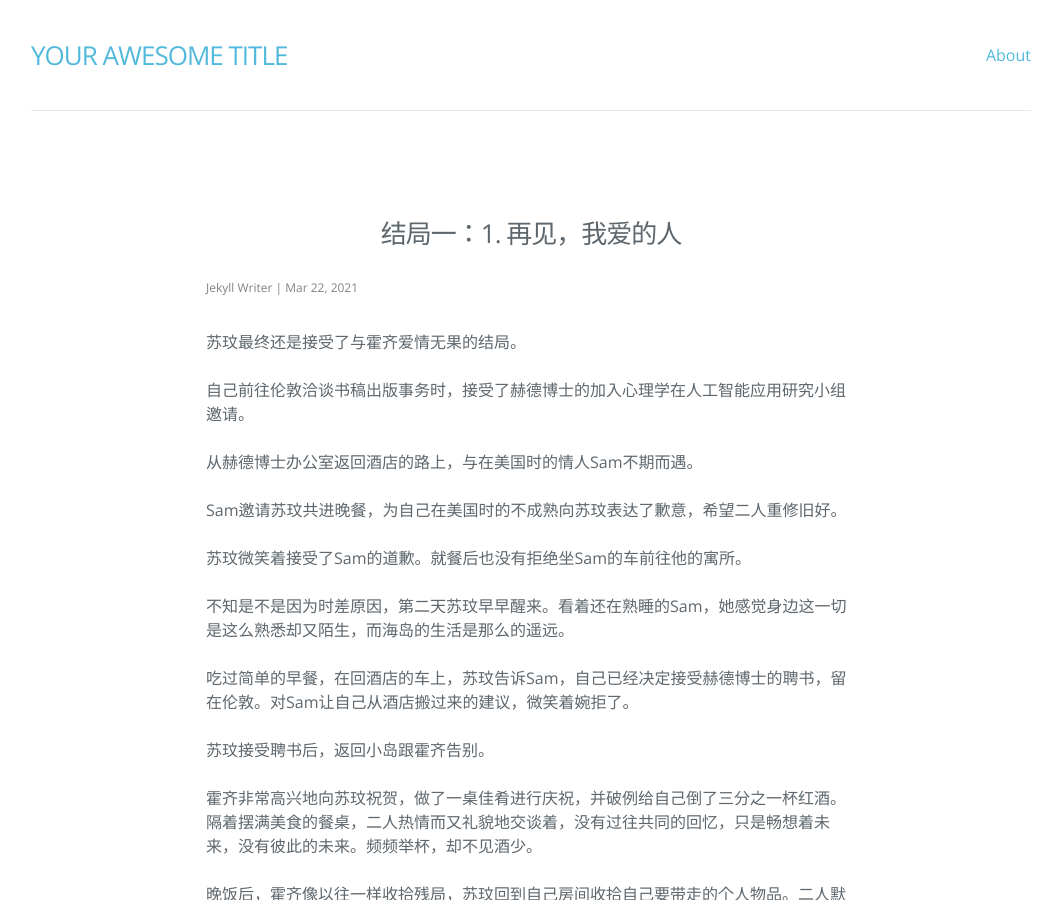
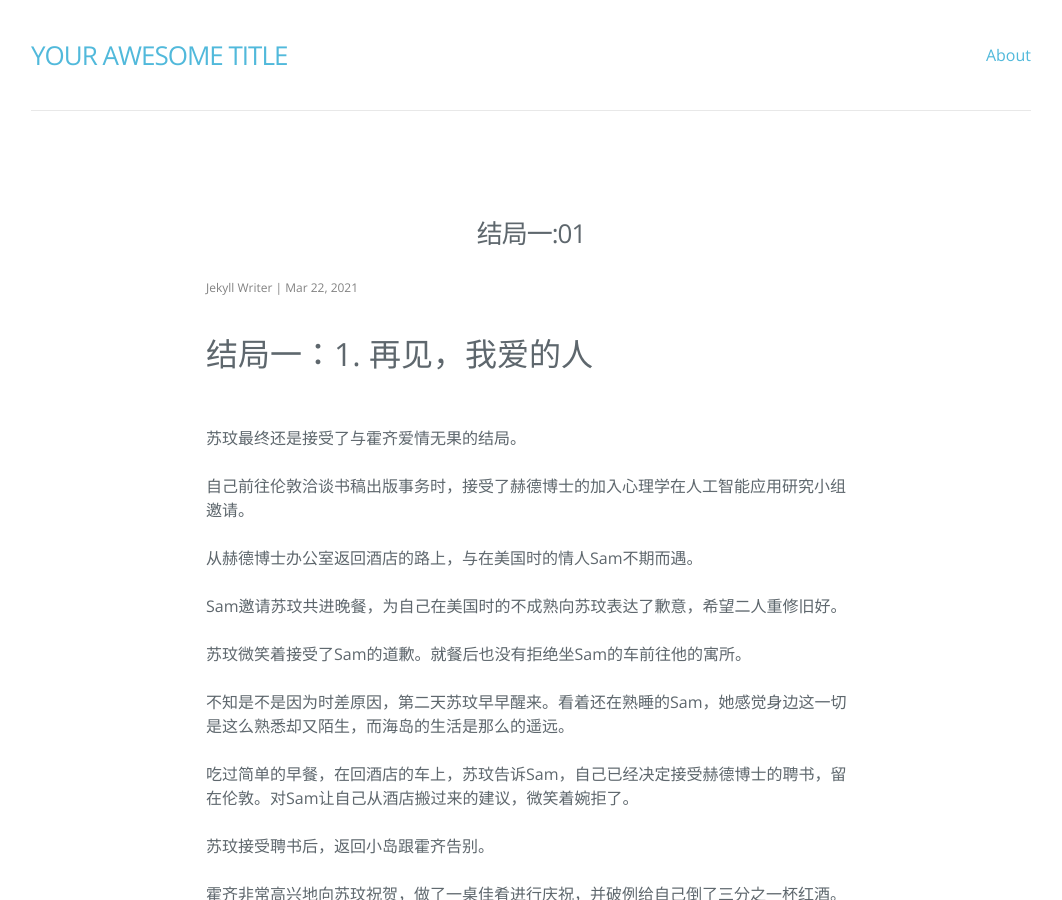
Before and after one commit to 512song/guzi, a Jekyll site: the page built from _posts/2021-03-22-结局一：1. 再见，我爱的人.md, in a window 1280 px wide and 900 px high. Shown: the whole window, without its empty margins (109-1171 px from the left). Built offline with Jekyll 4.4.1, drawn with Linux system fonts in a browser that asks for light colours; nearby versions of some CDN libraries.

Commit message:
Update 结局一:01

```diff
--- a/_posts/2021-03-22-结局一：1. 再见，我爱的人.md
+++ b/_posts/2021-03-22-结局一：1. 再见，我爱的人.md
@@ -1,9 +1,10 @@
 ---
-title: 结局一：1. 再见，我爱的人
+title: '结局一:01'
 layout: post
 categories: ''
 tags: ''
 ---
+## 结局一：1. 再见，我爱的人
 苏玟最终还是接受了与霍齐爱情无果的结局。
 
 自己前往伦敦洽谈书稿出版事务时，接受了赫德博士的加入心理学在人工智能应用研究小组邀请。
```
